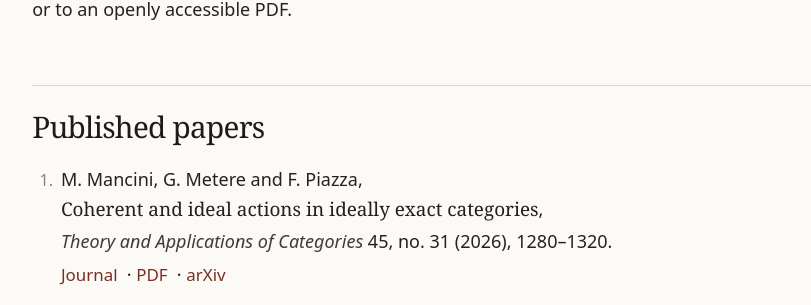
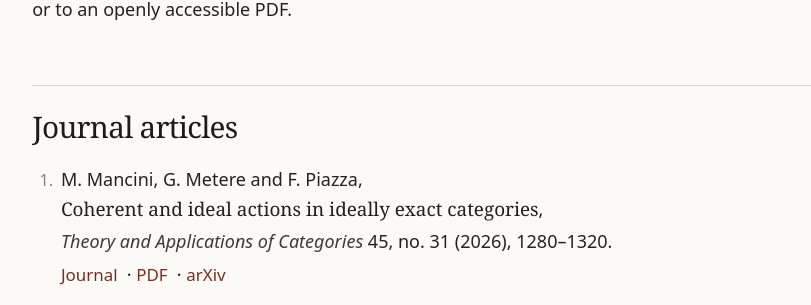
Before and after one commit to gmetere/gmetere.github.io, a Jekyll site: the page built from publications.md, in a window 1280 px wide and 900 px high, scrolled down 356 px. Shown: the part 154-459 px from the top of the window, without its empty margins (113-924 px from the left). Built offline with Jekyll 4.4.1, drawn with Linux system fonts in a browser that asks for light colours.

Commit message:
Update publications.md

```diff
--- a/publications.md
+++ b/publications.md
@@ -13,7 +13,7 @@ The list below is ordered from newest to oldest. For journal publications,
 the first link points to the journal page or DOI. When available, I also
 include a link to an arXiv version or to an openly accessible PDF.
 
-## Published papers
+## Journal articles
 
 1. M. Mancini, G. Metere and F. Piazza,
    **Coherent and ideal actions in ideally exact categories**,
```
